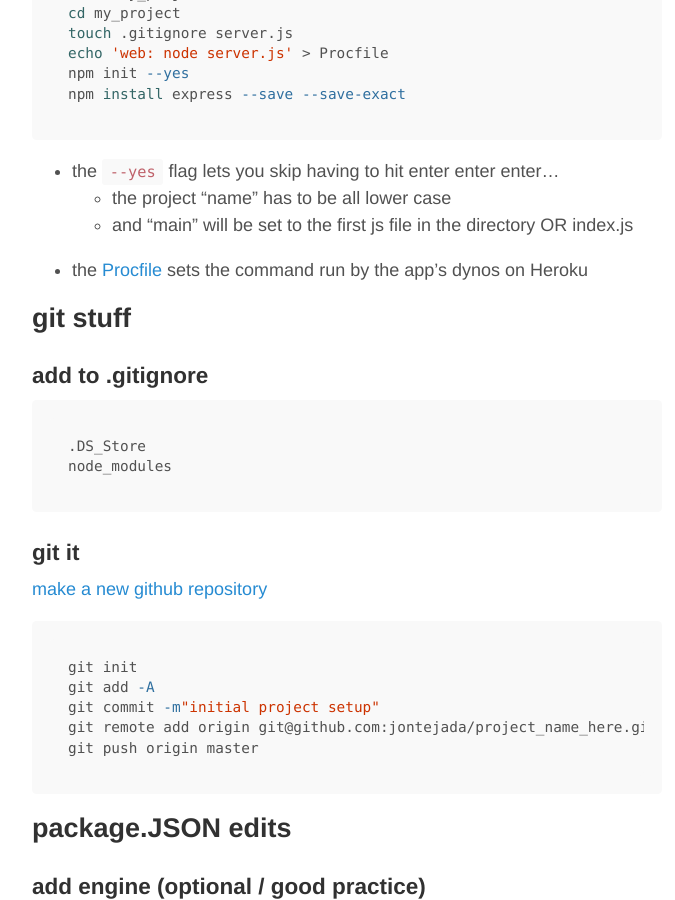
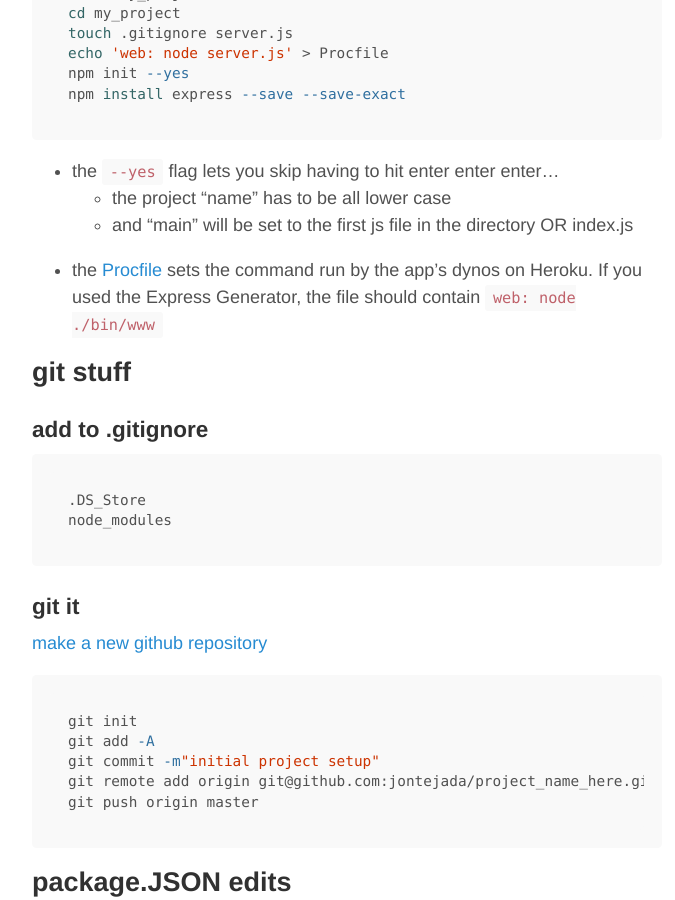
Before and after one commit to jontejada/jontejada.github.io, a Jekyll site: the page built from _posts/2015-12-09-heroku.md, in a window 1280 px wide and 900 px high, scrolled down 838 px. Shown: the whole window, without its empty margins (293-968 px from the left). Built offline with Jekyll 4.4.1, drawn with Linux system fonts in a browser that asks for light colours; Markdown is read by kramdown in place of the engine named in the settings.

Commit message:
heroku note on procfile

```diff
--- a/_posts/2015-12-09-heroku.md
+++ b/_posts/2015-12-09-heroku.md
@@ -23,7 +23,7 @@ npm install express --save --save-exact
 * the `--yes` flag lets you skip having to hit enter enter enter...
 	* the project "name" has to be all lower case
 	* and "main" will be set to the first js file in the directory OR index.js
-* the [Procfile](https://devcenter.heroku.com/articles/procfile) sets the command run by the app's dynos on Heroku
+* the [Procfile](https://devcenter.heroku.com/articles/procfile) sets the command run by the app's dynos on Heroku. If you used the Express Generator, the file should contain `web: node ./bin/www`
 
 ##git stuff
 ###add to .gitignore
```
